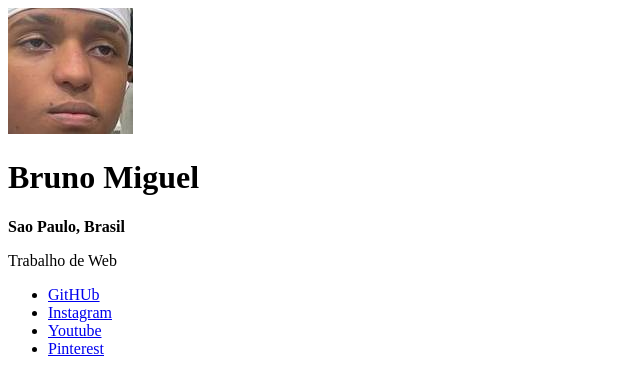
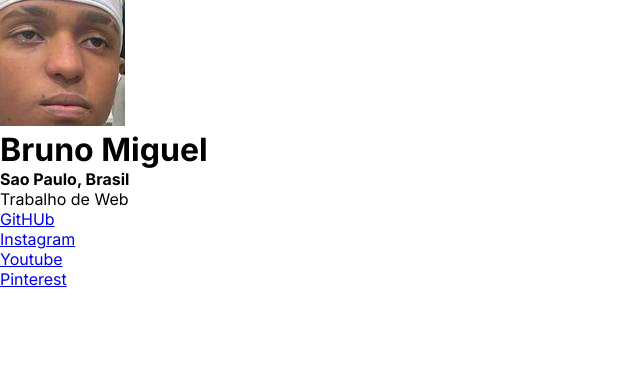
Before and after one commit to brunolucema/link-tree, a plain HTML site: page index.html in a window 1280 px wide. Shown: the whole page, without its empty margins (0-640 px from the left). Drawn offline with Linux system fonts and the light colour scheme.

Commit message:
primeiras estilizações com css

```diff
--- a/index.html
+++ b/index.html
@@ -4,6 +4,10 @@
     <meta charset="UTF-8">
     <meta name="viewport" content="width=device-width, initial-scale=1.0">
     <title>Link Tree</title>
+    <link rel="preconnect" href="https://fonts.googleapis.com">
+    <link rel="preconnect" href="https://fonts.gstatic.com" crossorigin>
+    <link href="https://fonts.googleapis.com/css2?family=Inter:ital,opsz,wght@0,14..32,100..900;1,14..32,100..900&display=swap" rel="stylesheet">
+    <link rel="stylesheet" href="style.css">
 </head>
 <body>
     <div>
--- /dev/null
+++ b/style.css
@@ -0,0 +1,7 @@
+* {
+    margin: 0;
+    padding: 0;
+    box-sizing: border-box;
+    font-family: "Inter", sans-serif;
+
+}
```
